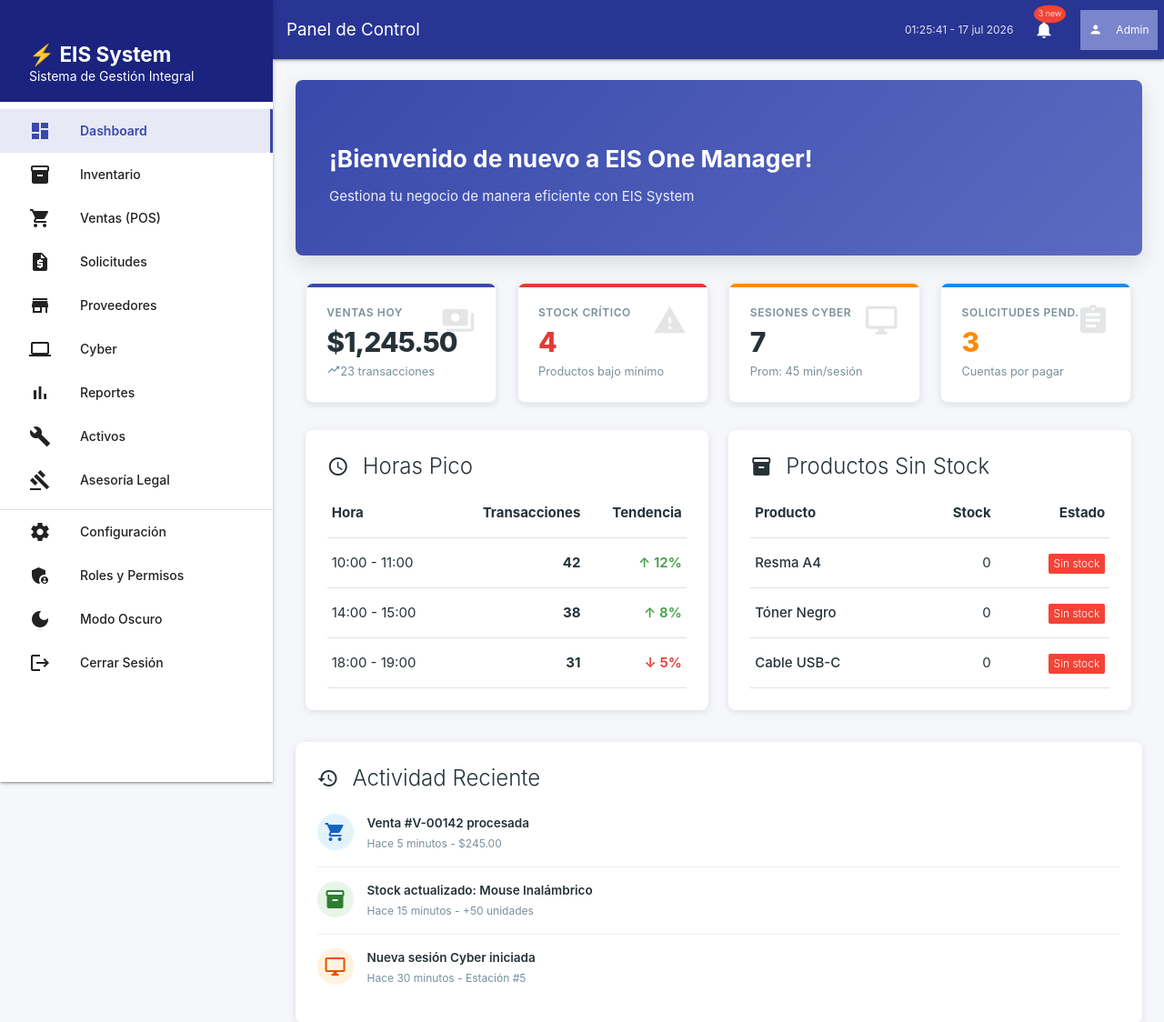
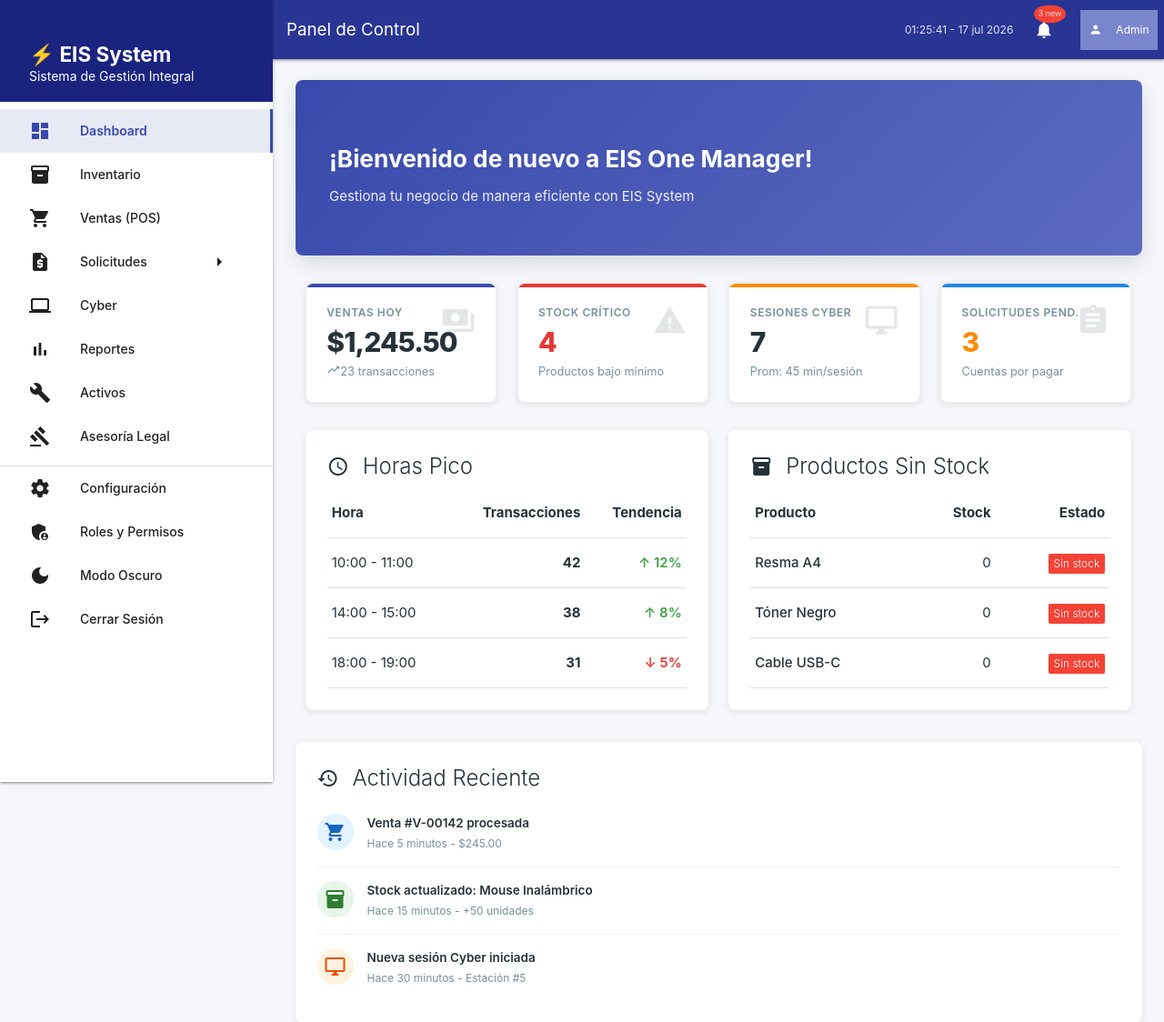
Before and after one commit to Carlos-paez/EIS_Zona_Web_Lara, a PHP site: page /layout?pagina=dashboard in a window 1280 px wide. Shown: the top 1124 px of the page at 91% size. Run offline with PHP 8.4, Linux system fonts and the light colour scheme; the visitor is signed in with stand-in values (Sample User, id 1).

Commit message:
submenu desplegable de proveedores dentro de solicitudes en el sidebar

```diff
--- a/src/app/template/layout.php
+++ b/src/app/template/layout.php
@@ -24,6 +24,35 @@
     <link rel="stylesheet" href="Public/css/materialize.min.css">
     <!-- Estilos personalizados de la aplicación -->
     <link rel="stylesheet" href="Public/css/styles.css">
+    <!-- Estilos del submenú de Solicitudes -->
+    <style>
+        .has-submenu .submenu-list {
+            display: none;
+            padding: 0 0 0 1rem;
+            max-height: 0;
+            overflow: hidden;
+            transition: max-height 0.3s ease, padding 0.3s ease;
+        }
+        .has-submenu.open .submenu-list {
+            display: block;
+            max-height: 200px;
+            padding: 0.25rem 0 0.25rem 1rem;
+        }
+        .has-submenu .submenu-arrow {
+            transition: transform 0.25s ease;
+        }
+        .has-submenu.open .submenu-arrow {
+            transform: rotate(90deg);
+        }
+        .has-submenu .submenu-list li a {
+            padding: 0 1rem;
+            font-size: 0.9rem;
+            line-height: 2.5rem;
+        }
+        .has-submenu .submenu-parent {
+            position: relative;
+        }
+    </style>
     <!-- jQuery 3.7.1 (local) - Biblioteca JS para manipulación del DOM y peticiones AJAX -->
     <script src="Public/js/jquery-3.7.1.min.js"></script>
 </head>
@@ -51,14 +80,18 @@
         <!-- Ventas (POS) - Punto de venta -->
         <li><a href="?pagina=ventas" class="sidenav-link<?php echo $pagina === 'ventas' ? ' active' : ''; ?>"><i
                     class="material-icons left">shopping_cart</i>Ventas (POS)</a></li>
-        <!-- Proveedores - Solicitudes y órdenes de compra -->
-        <li><a href="?pagina=proveedores"
-                class="sidenav-link<?php echo $pagina === 'proveedores' ? ' active' : ''; ?>"><i
-                    class="material-icons left">request_quote</i>Solicitudes</a></li>
-        <!-- Gestión de Proveedores - Alta, baja y edición de proveedores -->
-        <li><a href="?pagina=proveedores-gestion"
-                class="sidenav-link<?php echo $pagina === 'proveedores-gestion' ? ' active' : ''; ?>"><i
-                    class="material-icons left">store</i>Proveedores</a></li>
+        <!-- Solicitudes - Menú desplegable con submódulos -->
+        <li class="has-submenu<?php echo in_array($pagina, ['proveedores', 'proveedores-gestion']) ? ' open' : ''; ?>">
+            <a href="#!" class="sidenav-link submenu-parent">
+                <i class="material-icons left">request_quote</i>
+                <span>Solicitudes</span>
+                <i class="material-icons submenu-arrow" style="position:absolute;right:1rem;transition:transform 0.25s;">arrow_right</i>
+            </a>
+            <ul class="submenu-list">
+                <li><a href="?pagina=proveedores" class="sidenav-link<?php echo $pagina === 'proveedores' ? ' active' : ''; ?>">Órdenes de Compra</a></li>
+                <li><a href="?pagina=proveedores-gestion" class="sidenav-link<?php echo $pagina === 'proveedores-gestion' ? ' active' : ''; ?>">Proveedores</a></li>
+            </ul>
+        </li>
         <!-- Cyber - Control de estaciones de cybercafé -->
         <li><a href="?pagina=ciberControl"
                 class="sidenav-link<?php echo $pagina === 'ciberControl' ? ' active' : ''; ?>"><i
@@ -197,6 +230,14 @@
     <script src="Public/js/app.proveedores-gestion.js"></script>
     <?php endif; ?>
 
+    <!-- Toggle del submenú de Solicitudes -->
+    <script>
+    $(document).on('click', '.submenu-parent', function(e) {
+        e.preventDefault();
+        $(this).closest('.has-submenu').toggleClass('open');
+    });
+    </script>
+
     <!-- Registrar Service Worker para funcionamiento offline (PWA) -->
     <script>
     // Verifico si el navegador soporta Service Workers
```
